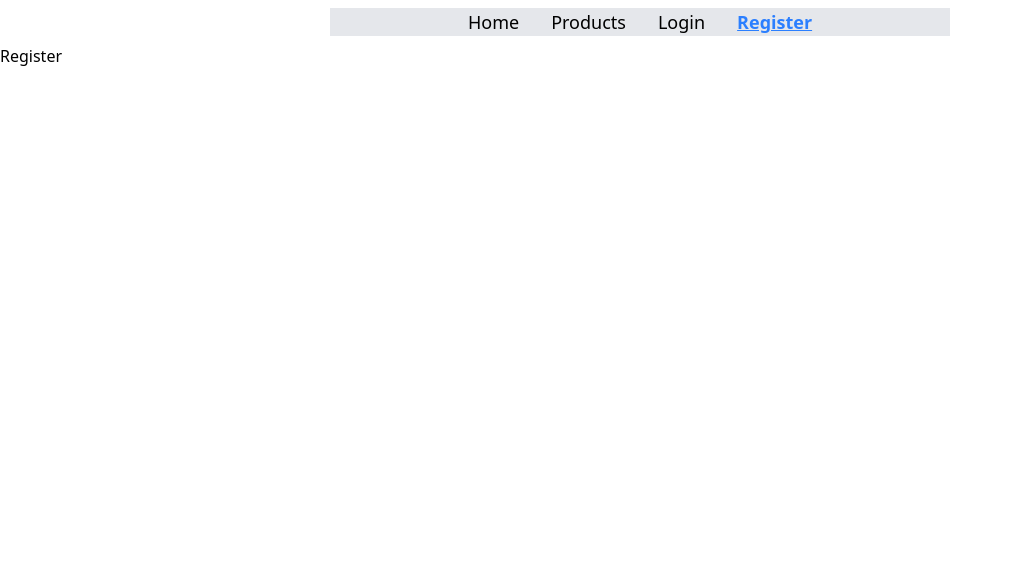
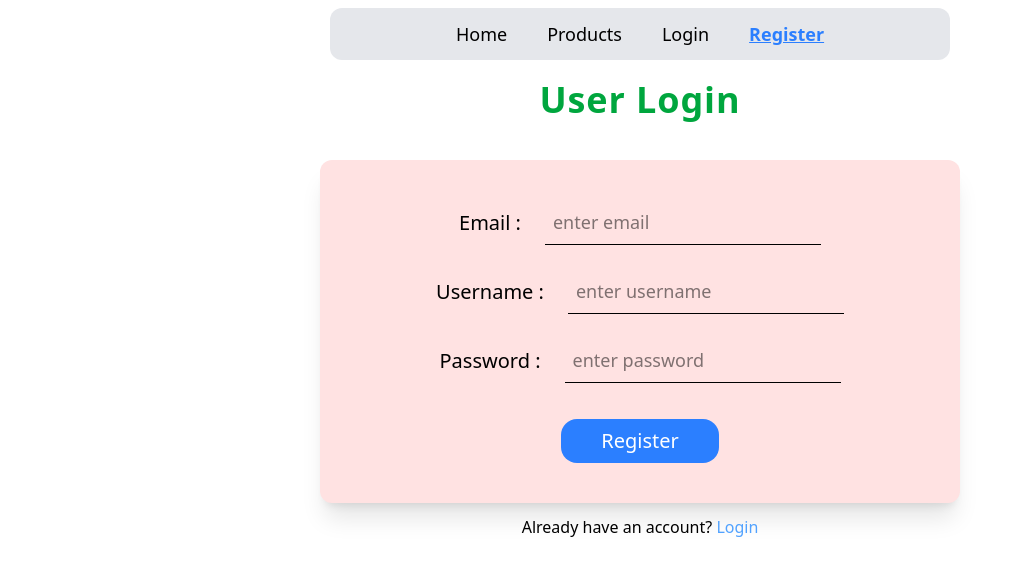
Before and after one commit to CodedBy-Aman/Redux-Ecomm-Application, a React (Vite) app in the folder Frontend/: page /register in a window 1280 px wide. Shown: the top 576 px of the page, without its empty margins (0-1022 px from the left). Built offline with nearby package versions, Linux system fonts and the light colour scheme; no server answers.

Commit message:
created login and register page

```diff
--- a/Frontend/src/components/Nav.jsx
+++ b/Frontend/src/components/Nav.jsx
@@ -1,10 +1,9 @@
 import React from 'react'
 import { NavLink } from 'react-router-dom'
-import MainRoutes from '../routes/MainRoutes'
 const Nav = () => {
   return (
     <div className=' flex justify-center items-center mx-5 my-2'>
-    <nav className='flex text-lg  gap-8 justify-center items-center w-1/2  bg-gray-200 rounder-2xl  '>
+    <nav className='flex text-lg  gap-10 justify-center items-center w-1/2 py-3  bg-gray-200 rounded-xl '>
         <NavLink to={'/'} className={({isActive}) => isActive ?"text-blue-500 font-bold decoration underline" : "text-black"}>Home</NavLink>
         <NavLink to={'/products'} className={({isActive}) => isActive ?"text-blue-500 font-bold decoration underline" : "text-black"}>Products</NavLink>
         <NavLink to={'/Login'} className={({isActive}) => isActive ?"text-blue-500 font-bold decoration underline" : "text-black"}>Login</NavLink>
--- a/Frontend/src/pages/Login.jsx
+++ b/Frontend/src/pages/Login.jsx
@@ -16,7 +16,7 @@ const Login = () => {
   return (
   <div className='mt-5 w-full text-center'>
     <h1 className='text-4xl font-bold tracking-wide text-green-600 mb-10 text-center'>User Login</h1>
-    <form onSubmit={handleSubmit(loginHandler)} className='flex flex-col gap-10 w-1/2  py-15 mx-auto bg-amber-100 rounded-xl shadow-xl'>
+    <form onSubmit={handleSubmit(loginHandler)} className='flex flex-col gap-6 w-1/2  py-10 mx-auto bg-red-100 rounded-xl shadow-xl'>
     <div className='flex gap-6 justify-center items-center'>
     <label className='text-xl '>Username :</label>
 <input
--- a/Frontend/src/pages/Register.jsx
+++ b/Frontend/src/pages/Register.jsx
@@ -1,8 +1,55 @@
+import { nanoid } from 'nanoid'
 import React from 'react'
+import { useForm } from 'react-hook-form'
+import { Link } from 'react-router-dom'
 
 const Register = () => {
+    const {register, reset, handleSubmit} = useForm()
+
+    const registerHandler = (data) => {
+ data.id = nanoid();
+ console.log(data);
+
+ reset()
+    }
+
   return (
-    <div>Register</div>
+  <div className='mt-5 w-full text-center'>
+    <h1 className='text-4xl font-bold tracking-wide text-green-600 mb-10 text-center'>User Login</h1>
+    <form onSubmit={handleSubmit(registerHandler)} className='flex flex-col justify-center items-center gap-6 w-1/2  py-10 mx-auto bg-red-100 rounded-xl shadow-xl'>
+    <div className='flex gap-6 justify-center items-center'>
+    <label className='text-xl '>Email :</label>
+<input
+{...register("email")}
+placeholder='enter email'
+type = "email"
+className='outline-0 border-b p-2 text-lg'
+/>
+</div>
+    <div className='flex gap-6 justify-center items-center'>
+    <label className='text-xl '>Username :</label>
+<input
+{...register("username")}
+placeholder='enter username'
+type = "text"
+className='outline-0 border-b p-2 text-lg'
+/>
+</div>
+    <div className='flex gap-6 justify-center items-center'>
+    <label className='text-xl '>Password :</label>
+<input
+{...register("password")}
+placeholder='enter password'
+type = "password"
+className='outline-0 border-b p-2 text-lg'
+/>
+</div>
+<div className=' w-full flex justify-center items-center mt-3'>
+    <button className='px-10 py-2 bg-blue-500 text-white text-xl rounded-2xl hover:bg-blue-600 hover:scale-105 transition  duration-150 ease-in-out'>Register</button>
+</div>
+    </form>
+    <p className='mt-3'>Already have an account? <Link to={'/login'} className='text-blue-400'>Login</Link></p>
+    </div>
   )
 }
 
```
